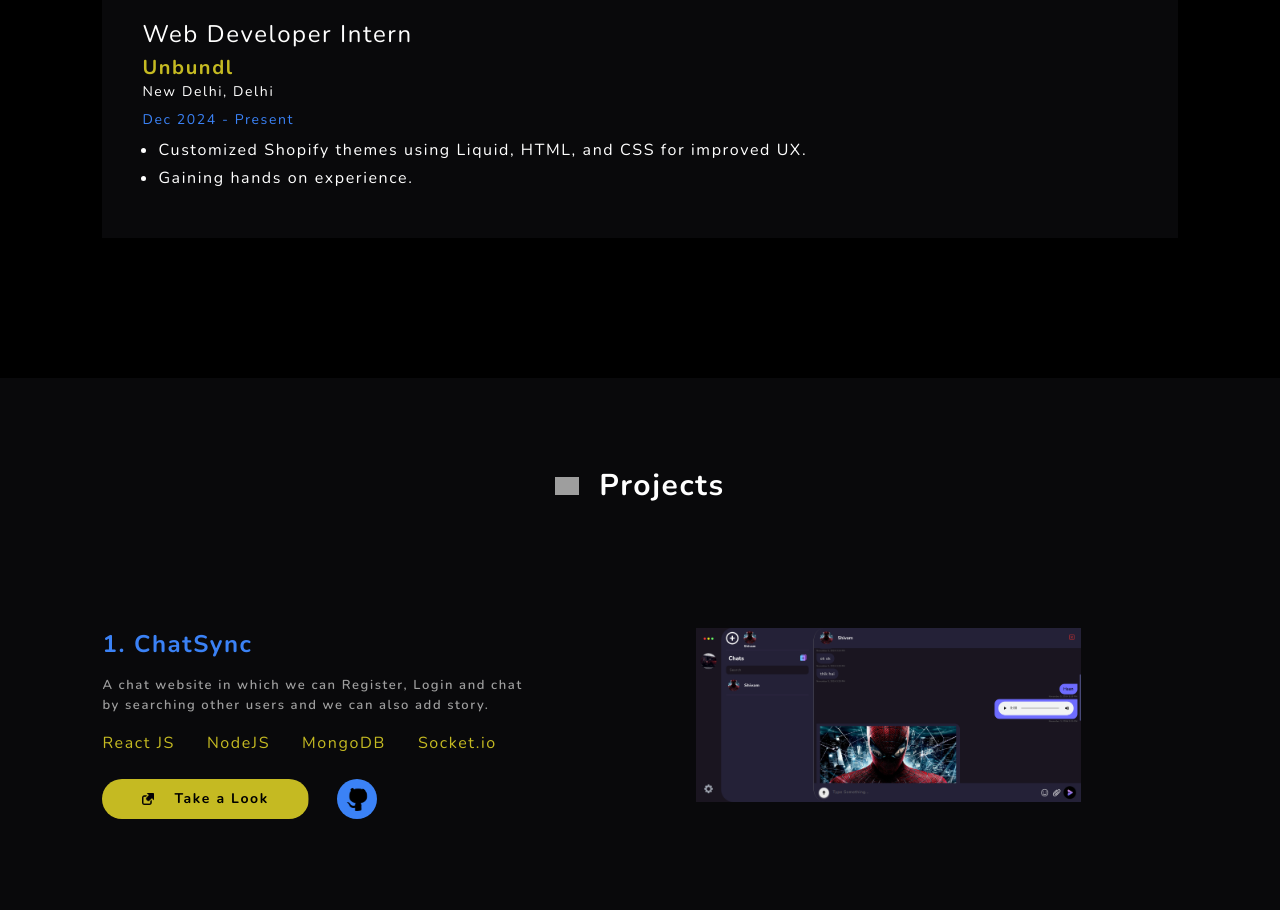
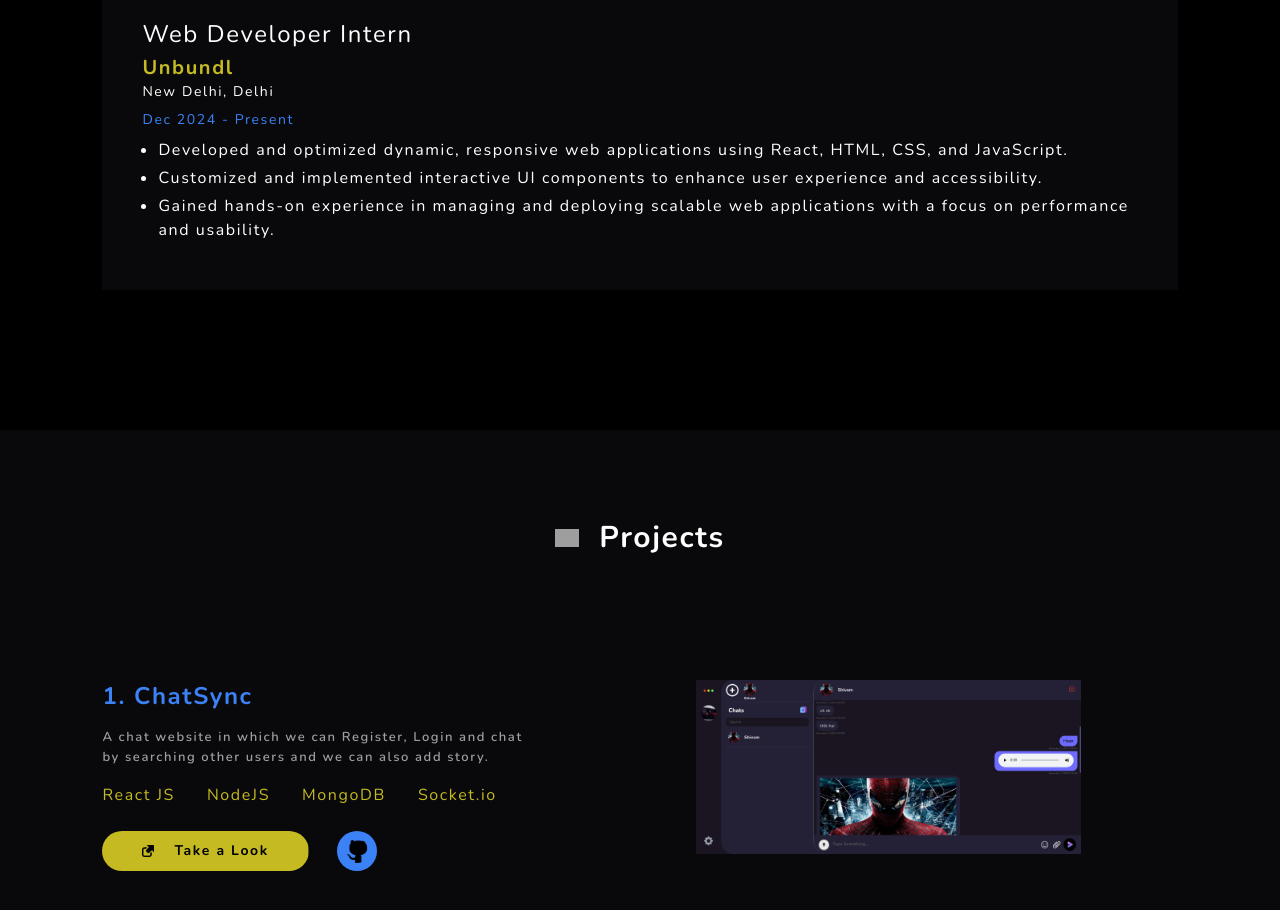
Before and after one commit to mayankkr121001/Portfolio, a React (Vite) app: page / in a window 1280 px wide. Shown: the part 1460-2370 px from the top of the page. Built offline with nearby package versions, Linux system fonts and the light colour scheme; grey boxes are pictures that could not be loaded; a web font is replaced by a local one.

Commit message:
resume changes

```diff
--- a/src/component/Experience.jsx
+++ b/src/component/Experience.jsx
@@ -16,8 +16,9 @@
                         <p className='text-sm'>New Delhi, Delhi</p>
                         <p className='text-sm text-blue-500 mt-2'>Dec 2024 - Present</p>
                         <ul className='list-disc ml-4 my-2 flex flex-col gap-1'>
-                            <li>Customized Shopify themes using Liquid, HTML, and CSS for improved UX.</li>
-                            <li>Gaining hands on experience.</li>
+                            <li>Developed and optimized dynamic, responsive web applications using React, HTML, CSS, and JavaScript.</li>
+                            <li>Customized and implemented interactive UI components to enhance user experience and accessibility.</li>
+                            <li>Gained hands-on experience in managing and deploying scalable web applications with a focus on performance and usability.</li>
                         </ul>
                     </div>
                 </div>
```
Also changed, not shown: 1 other file (tests, documents, lock files or other folders).
